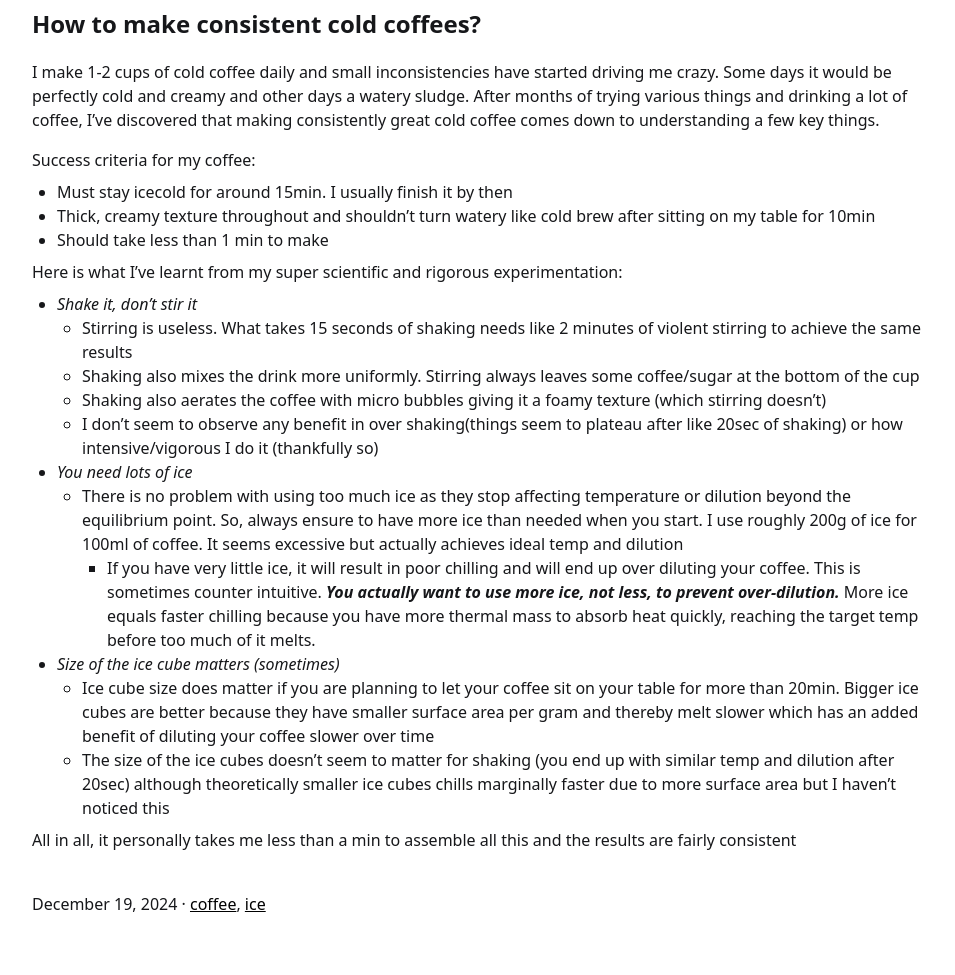
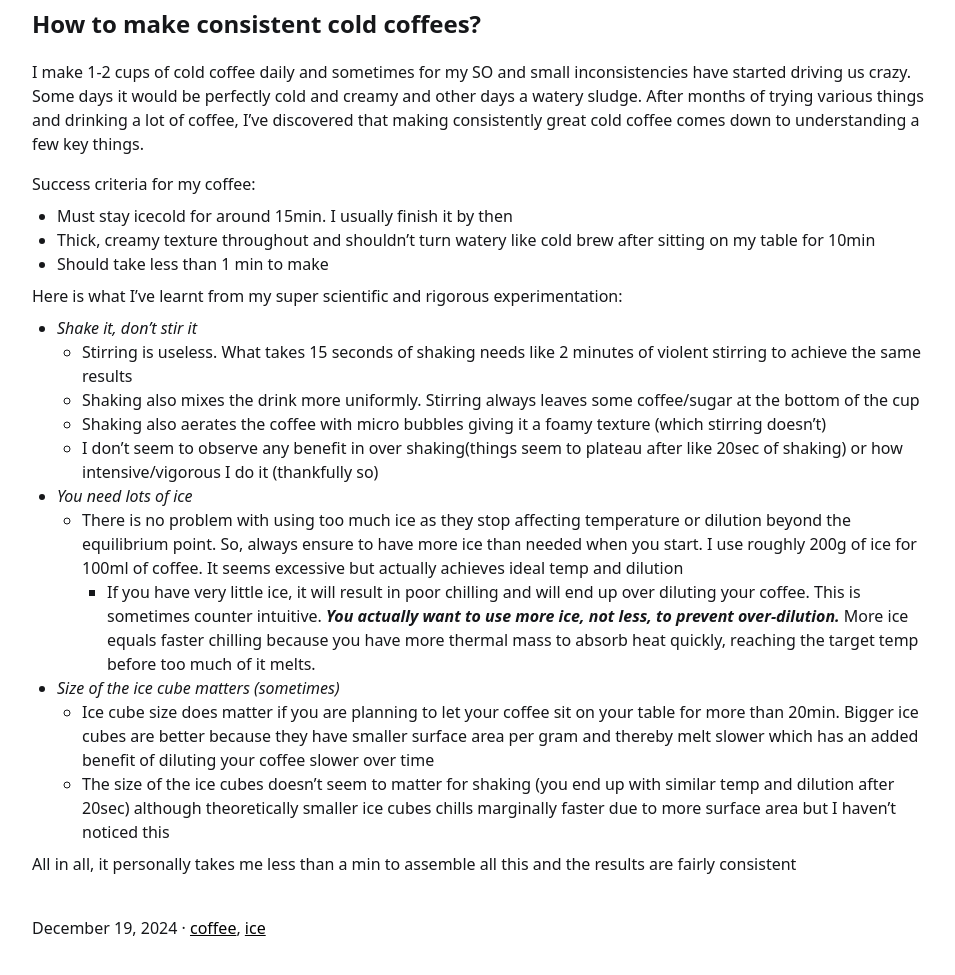
Before and after one commit to r-nikhil/r-nikhil.github.io, a Jekyll site: the page built from _posts/2024-12-19-cold-coffee-consistent.md, in a window 1280 px wide, cut to the strip 152-1188 px from the top of the page. Shown: the top 975 px of the strip, without its empty margins (160-1115 px from the left). Built offline with Jekyll 4.4.1, drawn with Linux system fonts in a browser that asks for light colours.

Commit message:
Update 2024-12-19-cold-coffee-consistent.md

```diff
--- a/_posts/2024-12-19-cold-coffee-consistent.md
+++ b/_posts/2024-12-19-cold-coffee-consistent.md
@@ -5,7 +5,7 @@ tags: coffee ice
 
 ---
 
-I make 1-2 cups of cold coffee daily and small inconsistencies have started driving me crazy. Some days it would be perfectly cold and creamy and other days a watery sludge. After months of trying various things and drinking a lot of coffee, I've discovered that making consistently great cold coffee comes down to understanding a few key things.
+I make 1-2 cups of cold coffee daily and sometimes for my SO and small inconsistencies have started driving us crazy. Some days it would be perfectly cold and creamy and other days a watery sludge. After months of trying various things and drinking a lot of coffee, I've discovered that making consistently great cold coffee comes down to understanding a few key things.
 
 Success criteria for my coffee:
 
```
